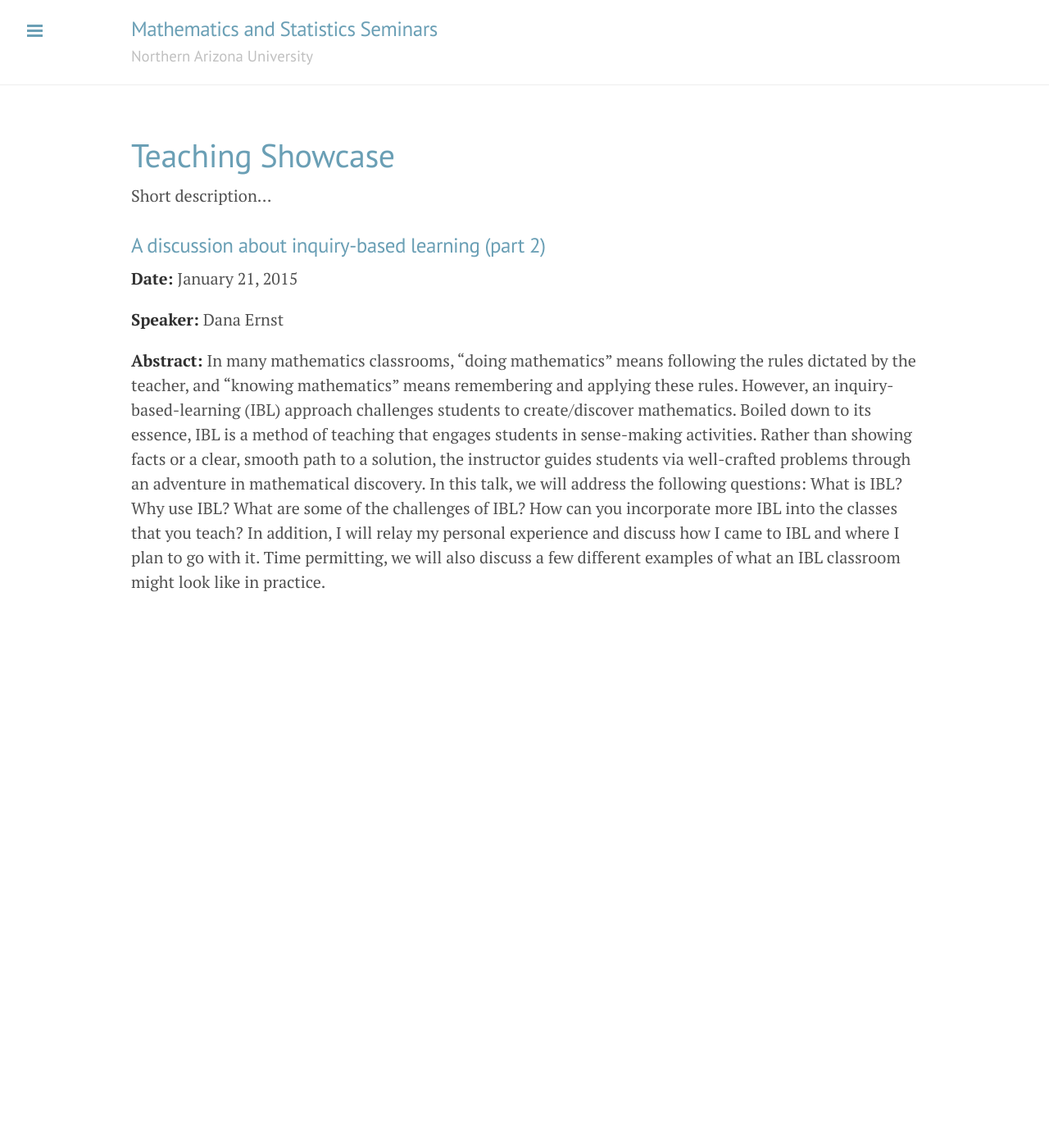
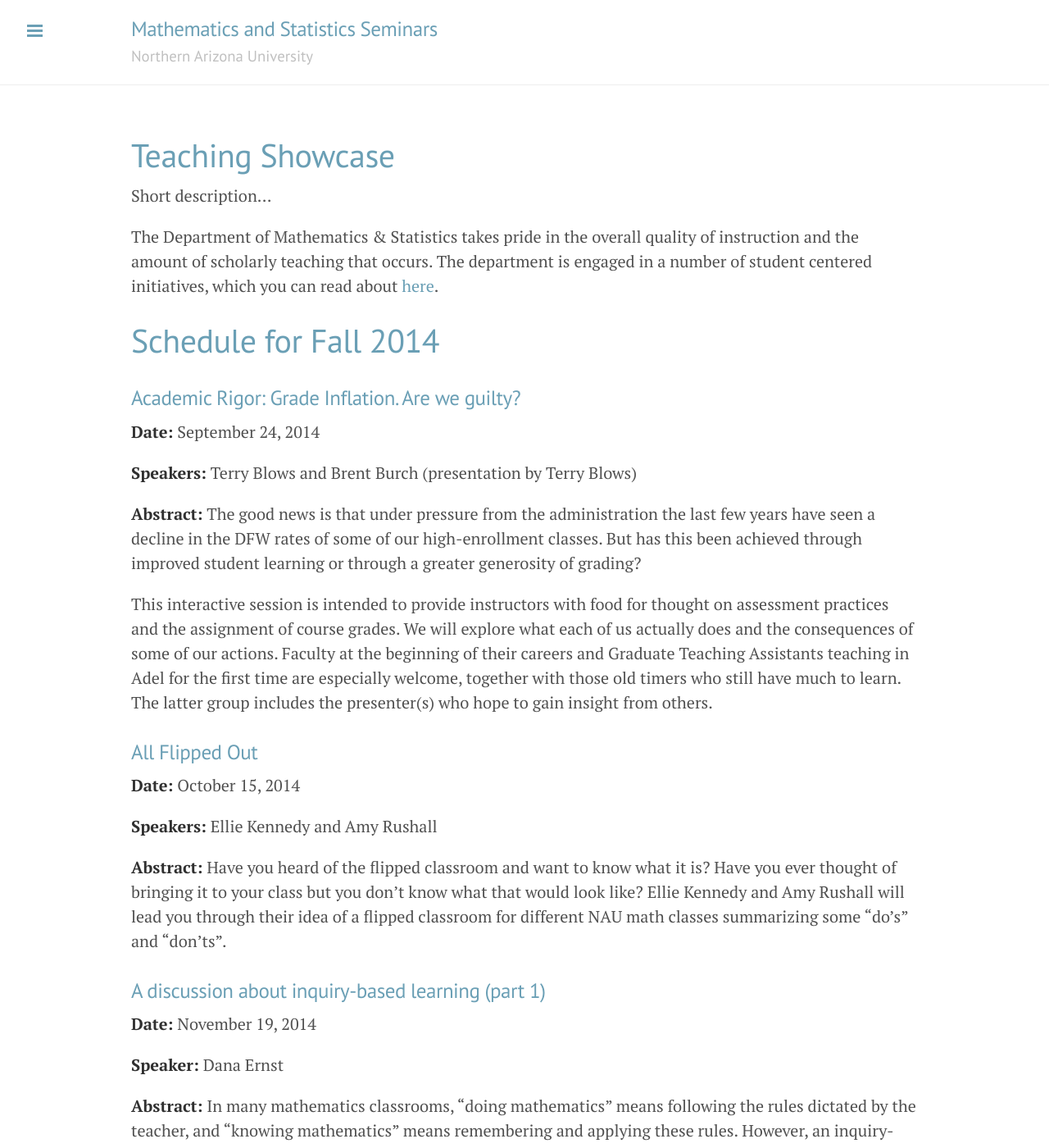
Before and after one commit to NAUMathStat/seminars, a Jekyll site: the page built from teachingFall2014.md, in a window 1280 px wide and 1400 px high. Shown: the whole window at 82% size. Built offline with Jekyll 4.4.1, drawn with Linux system fonts in a browser that asks for light colours; Markdown is read by kramdown in place of the engine named in the settings; some of the changed text lies outside the part shown.

Commit message:
Update to TS

```diff
--- a/teachingFall2014.md
+++ b/teachingFall2014.md
@@ -5,10 +5,32 @@ title: Teaching Showcase
 
 Short description...
 
-### A discussion about inquiry-based learning (part 2) ##
+The Department of Mathematics & Statistics takes pride in the overall quality of instruction and the amount of scholarly teaching that occurs. The department is engaged in a number of student centered initiatives, which you can read about [here](http://nau.edu/CEFNS/NatSci/Math/Innovative-Teaching/).
 
-**Date:** January 21, 2015
+# Schedule for Fall 2014 #
+
+### Academic Rigor: Grade Inflation. Are we guilty? ##
+
+**Date:** September 24, 2014
+
+**Speakers:** Terry Blows and Brent Burch (presentation by Terry Blows)
+
+**Abstract:** The good news is that under pressure from the administration the last few years have seen a decline in the DFW rates of some of our high-enrollment classes. But has this been achieved through improved student learning or through a greater generosity of grading?
+
+This interactive session is intended to provide instructors with food for thought on assessment practices and the assignment of course grades.  We will explore what each of us actually does and the consequences of some of our actions. Faculty at the beginning of their careers and Graduate Teaching Assistants teaching in Adel for the first time are especially welcome, together with those old timers who still have much to learn. The latter group includes the presenter(s) who hope to gain insight from others.
+
+### All Flipped Out ###
+
+**Date:** October 15, 2014
+
+**Speakers:** Ellie Kennedy and Amy Rushall
+
+**Abstract:** Have you heard of the flipped classroom and want to know what it is?  Have you ever thought of bringing it to your class but you don’t know what that would look like?  Ellie Kennedy and Amy Rushall will lead you through their idea of a flipped classroom for different NAU math classes summarizing some “do’s” and “don’ts”.
+
+### A discussion about inquiry-based learning (part 1) ##
+
+**Date:** November 19, 2014
 
 **Speaker:** Dana Ernst
 
-**Abstract:** In many mathematics classrooms, "doing mathematics" means following the rules dictated by the teacher, and "knowing mathematics" means remembering and applying these rules. However, an inquiry-based-learning (IBL) approach challenges students to create/discover mathematics. Boiled down to its essence, IBL is a method of teaching that engages students in sense-making activities. Rather than showing facts or a clear, smooth path to a solution, the instructor guides students via well-crafted problems through an adventure in mathematical discovery. In this talk, we will address the following questions: What is IBL? Why use IBL? What are some of the challenges of IBL? How can you incorporate more IBL into the classes that you teach? In addition, I will relay my personal experience and discuss how I came to IBL and where I plan to go with it.  Time permitting, we will also discuss a few different examples of what an IBL classroom might look like in practice.
+**Abstract:** In many mathematics classrooms, "doing mathematics" means following the rules dictated by the teacher, and "knowing mathematics" means remembering and applying these rules. However, an inquiry-based-learning (IBL) approach challenges students to create/discover mathematics. Boiled down to its essence, IBL is a method of teaching that engages students in sense-making activities. Rather than showing facts or a clear, smooth path to a solution, the instructor guides students via well-crafted problems through an adventure in mathematical discovery. In this talk, we will address the following questions: What is IBL? Why use IBL? What are some of the challenges of IBL? How can you incorporate more IBL into the classes that you teach? In addition, I will relay my personal experience and discuss how I came to IBL and where I plan to go with it.  Time permitting, we will also discuss a few different examples of what an IBL classroom might look like in practice. [[Slides](https://speakerdeck.com/dcernst/a-discussion-about-inquiry-based-learning)]
```
